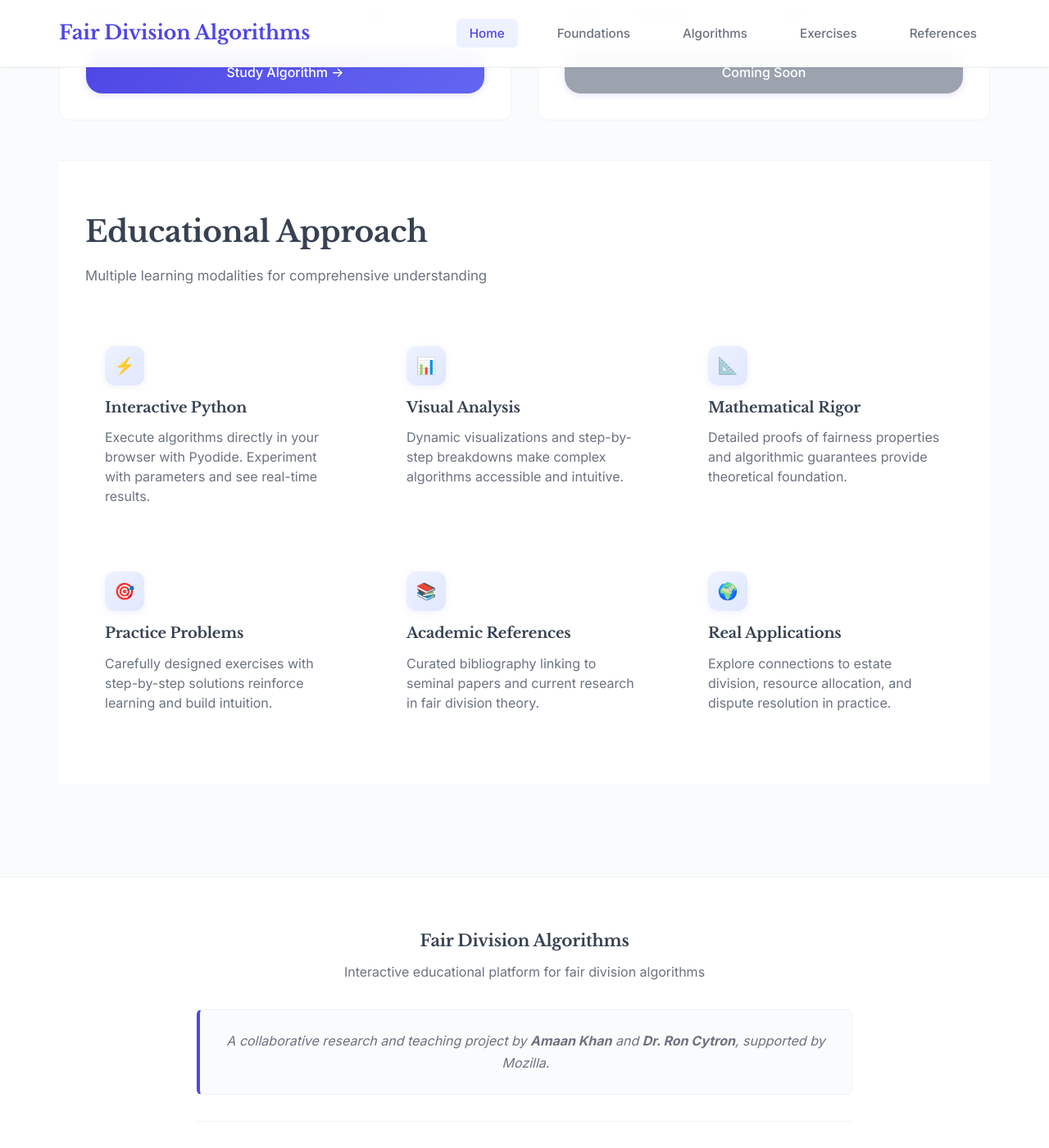
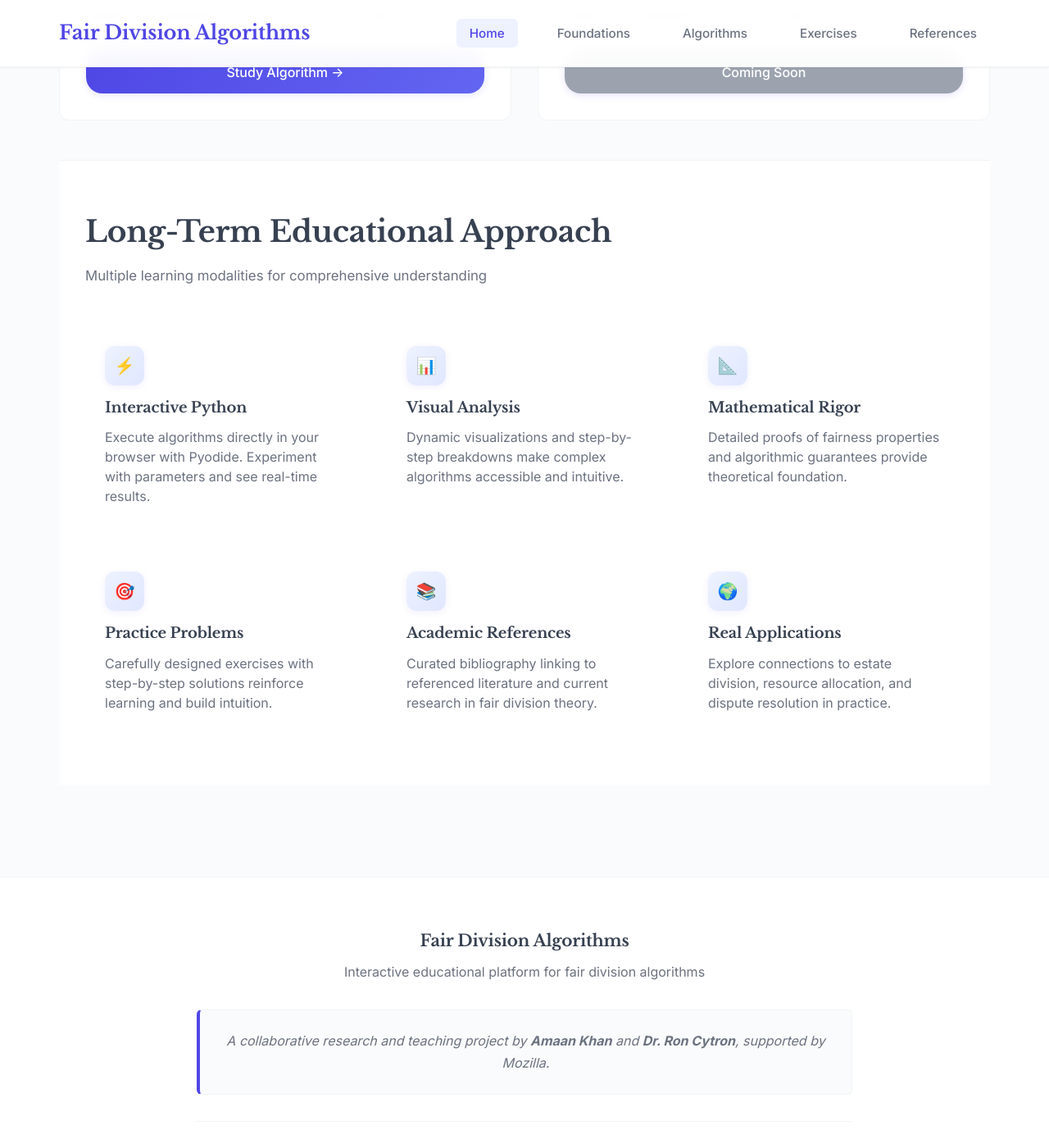
Before and after one commit to amaan-19/fair-division-exercises, a Jekyll site: the page built from index.md, in a window 1280 px wide and 1400 px high, scrolled down 836 px. Shown: the whole window at 82% size. Built offline with Jekyll 4.4.1, drawn with Linux system fonts in a browser that asks for light colours; our own code applies the rules of GitHub Pages for plain Markdown files.

Commit message:
made edits to home page

```diff
--- a/index.md
+++ b/index.md
@@ -68,7 +68,7 @@ title: Home
 <section class="features-section">
     <div class="features-container">
         <div class="section-header">
-            <h2 class="section-title serif">Educational Approach</h2>
+            <h2 class="section-title serif">Long-Term Educational Approach</h2>
             <p class="section-subtitle">Multiple learning modalities for comprehensive understanding</p>
         </div>
 
@@ -100,7 +100,7 @@ title: Home
             <div class="feature-card fade-in" style="animation-delay: 0.4s;">
                 <div class="feature-icon">📚</div>
                 <h3 class="feature-title">Academic References</h3>
-                <p class="feature-description">Curated bibliography linking to seminal papers and current research in fair division theory.</p>
+                <p class="feature-description">Curated bibliography linking to referenced literature and current research in fair division theory.</p>
             </div>
 
             <div class="feature-card fade-in" style="animation-delay: 0.5s;">
```
